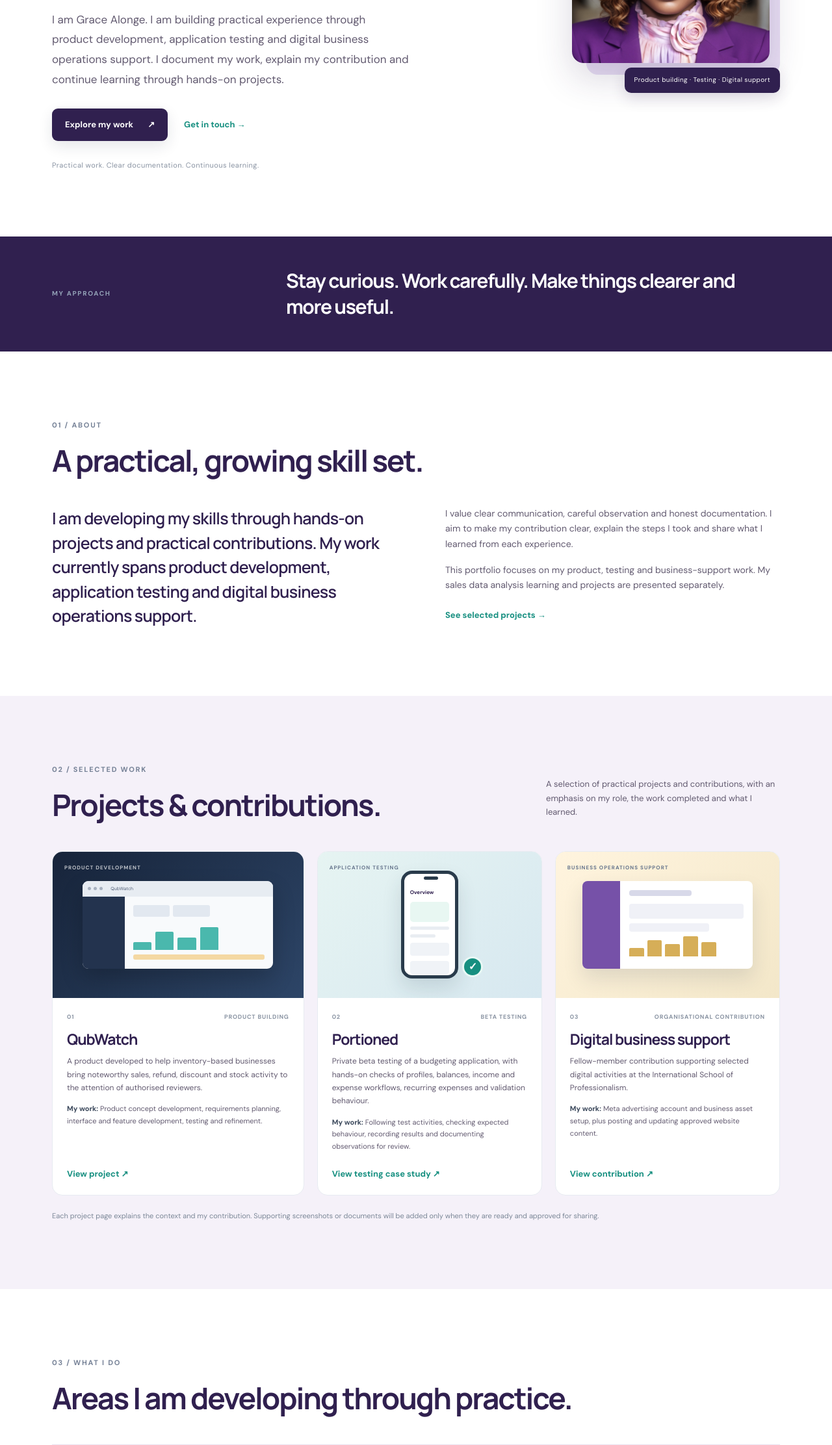
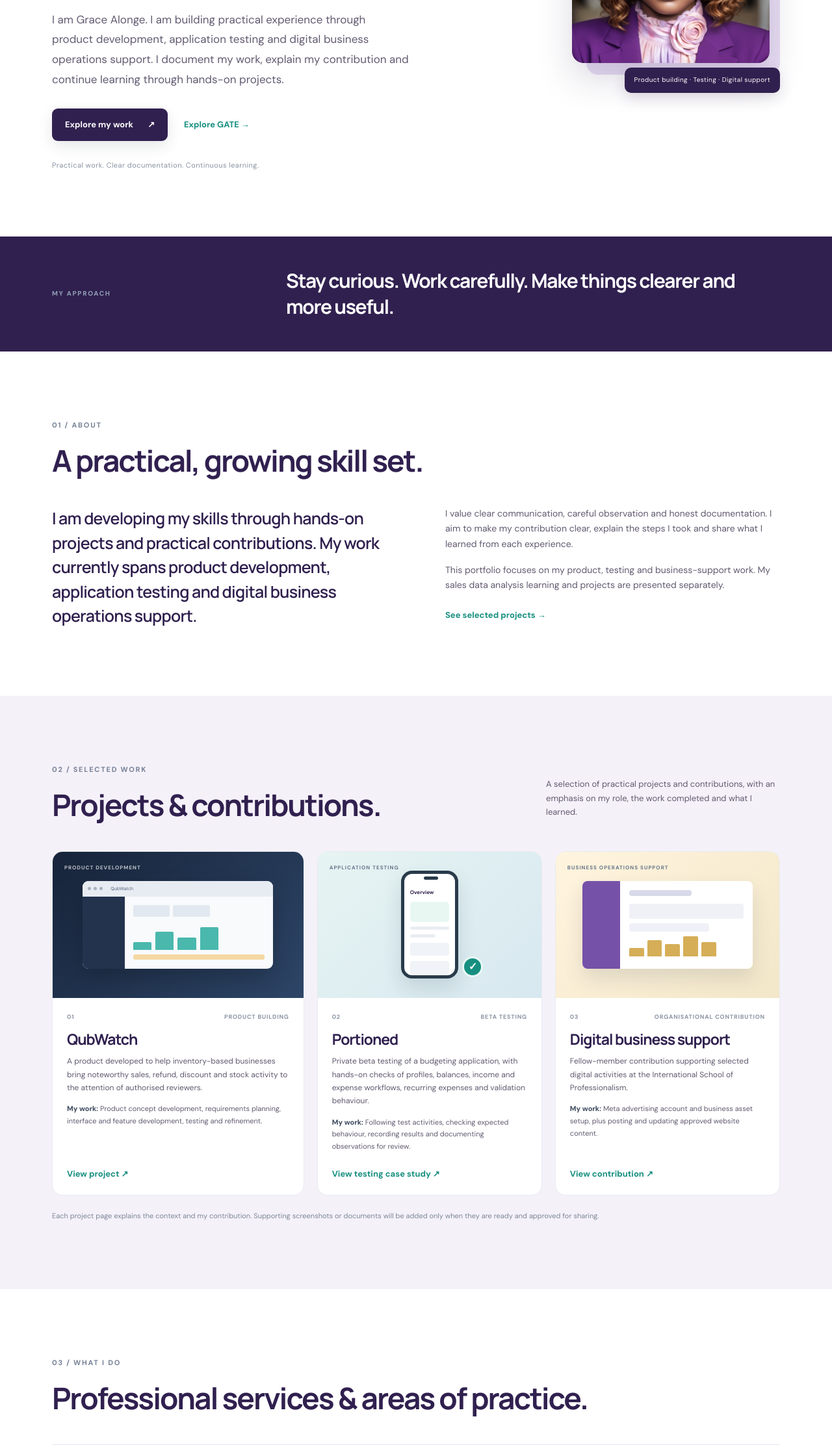
Before and after one commit to gracealonge83-coder/gracealonge83-coder.github.io, a plain HTML site: page index.html in a window 1280 px wide. Shown: the part 511-2735 px from the top of the page at 65% size. Drawn offline with Linux system fonts and the light colour scheme.

Commit message:
Improve homepage navigation to GATE and section hierarchy

```diff
--- a/index.html
+++ b/index.html
@@ -35,7 +35,7 @@
         <p class="hero-lede">I am Grace Alonge. I am building practical experience through product development, application testing and digital business operations support. I document my work, explain my contribution and continue learning through hands-on projects.</p>
         <div class="hero-actions">
           <a class="button button-primary" href="#work">Explore my work <span aria-hidden="true">↗</span></a>
-          <a class="text-link" href="#contact">Get in touch <span aria-hidden="true">→</span></a>
+          <a class="text-link" href="#services">Explore GATE <span aria-hidden="true">→</span></a>
         </div>
         <p class="hero-note">Practical work. Clear documentation. Continuous learning.</p>
       </div>
@@ -94,7 +94,7 @@
     </section>
 
     <section class="section container" id="services">
-      <div class="section-heading"><p class="eyebrow">03 / WHAT I DO</p><h2>Areas I am developing through practice.</h2></div>
+      <div class="section-heading"><p class="eyebrow">03 / WHAT I DO</p><h2>Professional services & areas of practice.</h2></div>
       <div class="service-list">
         <div class="service-item service-featured">
           <span class="service-number">01</span>
@@ -131,7 +131,7 @@
 
     <section class="contact-section" id="contact">
       <div class="container contact-inner">
-        <div><p class="eyebrow">04 / CONTACT</p><h2>Let’s connect<br>and create value.</h2><p>I am open to relevant learning opportunities, collaborations and conversations about practical digital support.</p></div>
+        <div><p class="eyebrow">05 / CONTACT</p><h2>Let’s connect<br>and create value.</h2><p>I am open to relevant learning opportunities, collaborations and conversations about practical digital support.</p></div>
         <div class="contact-links">
           <a href="https://github.com/gracealonge83-coder" target="_blank" rel="noreferrer">GitHub profile & repositories <span>↗</span></a>
           <a href="https://www.linkedin.com/in/gracealonge83" target="_blank" rel="noreferrer">LinkedIn profile <span>↗</span></a>
```
